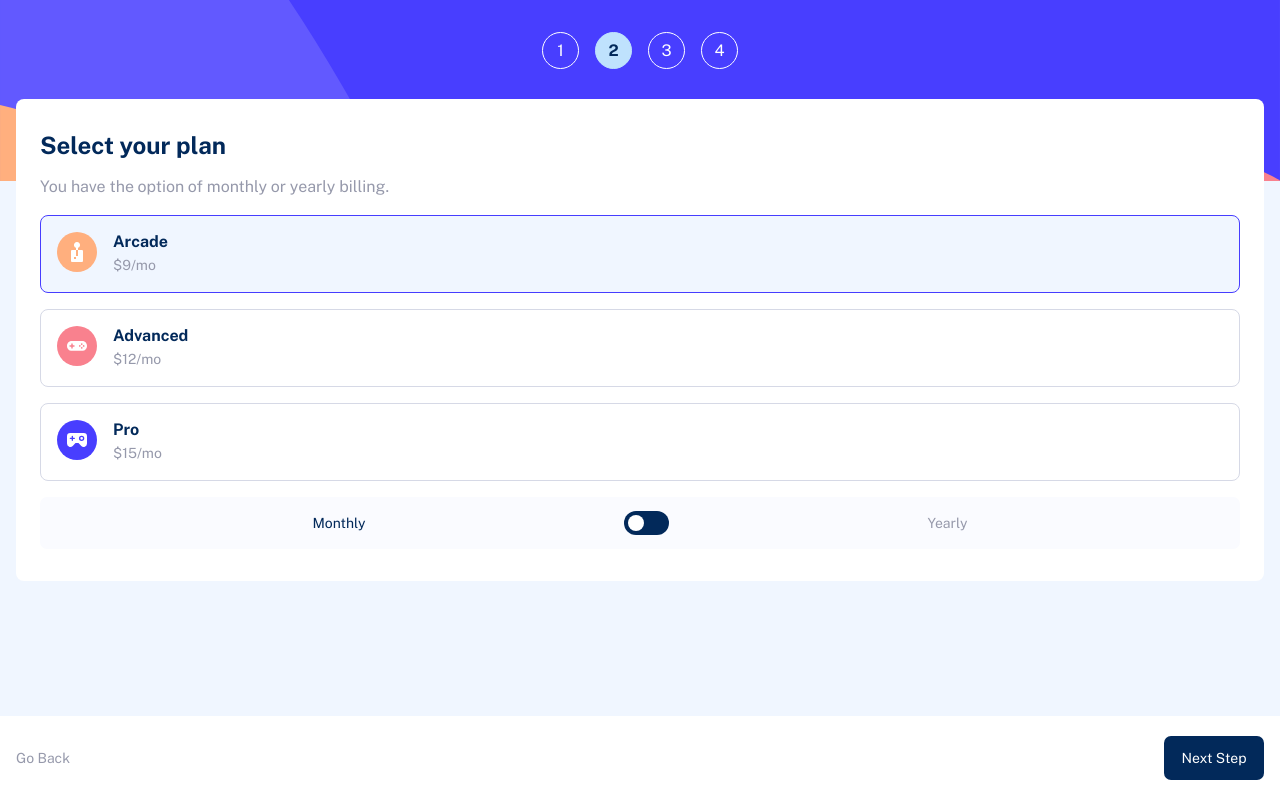
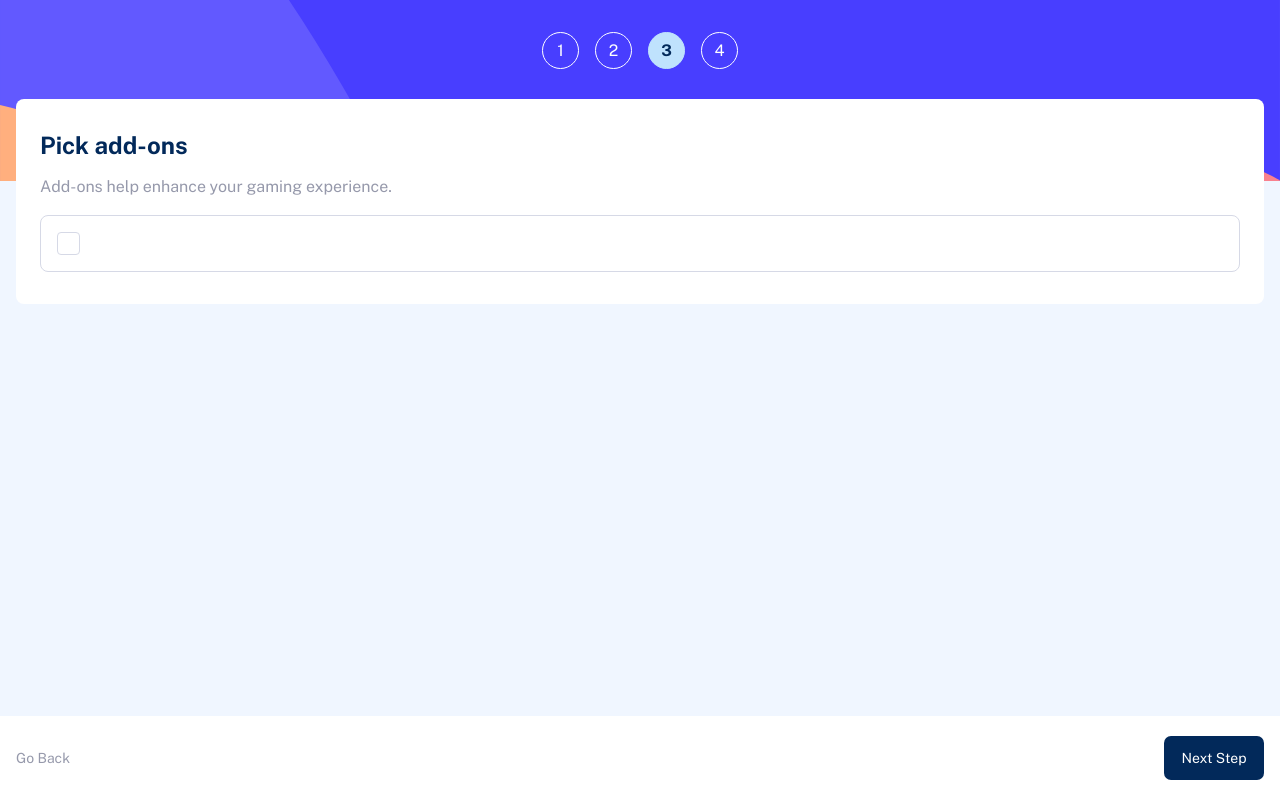
Before and after one commit to Mateeb11/multi-step-form, a React (Vite) app: page / in a window 1280 px wide. Built offline with nearby package versions, Linux system fonts and the light colour scheme.

Commit message:
adding the price logic
when the user click on an add-on, the the add-on will be saved. Also, making checking when the user gets back and to the previous step and change the plan time, the prices of the saved add-ons will change with it

```diff
--- a/src/Component/Content.jsx
+++ b/src/Component/Content.jsx
@@ -4,11 +4,12 @@ import classes from "./Content.module.scss";
 
 import Info from "./Form/Info";
 import Plan from "./Form/Plan";
+import AddOns from "./Form/AddOns";
 import Steps from "./Steps/Steps";
 import Navigation from "./Steps/navigation";
 
 export default function Content() {
-  const [step, setStep] = useState(2);
+  const [step, setStep] = useState(3);
 
   const [info, setInfo] = useState({ Name: "", Email: "", Number: "" });
   const [isInfoFormValid, setIsInfoFormValid] = useState({
@@ -21,6 +22,8 @@ export default function Content() {
     time: "Monthly",
     price: 9,
   });
+
+  const [addOns, setAddOns] = useState([]);
 
   return (
     <>
@@ -36,13 +39,16 @@ export default function Content() {
           />
         )}
         {step === 2 && <Plan plan={plan} setPlan={setPlan} />}
+        {step === 3 && (
+          <AddOns addOns={addOns} setAddOns={setAddOns} planTime={plan.time} />
+        )}
+        <Navigation
+          step={step}
+          setStep={setStep}
+          isFormValid={isInfoFormValid}
+          setIsFormValid={setIsInfoFormValid}
+        />
       </main>
-      <Navigation
-        step={step}
-        setStep={setStep}
-        isFormValid={isInfoFormValid}
-        setIsFormValid={setIsInfoFormValid}
-      />
     </>
   );
 }
--- a/src/Component/Form/AddOns.jsx
+++ b/src/Component/Form/AddOns.jsx
@@ -0,0 +1,61 @@
+import { useEffect } from "react";
+
+import classes from "./AddOns.module.scss";
+
+import Box from "../UI/Box";
+import Form from "../UI/Form";
+
+import checkmark from "../../../assets/images/icon-checkmark.svg";
+
+const findAddOns = (arr, text) => {
+  return arr.find((o) => o.title === text);
+};
+
+export default function AddOns({ addOns, setAddOns, planTime }) {
+  //when the user go back and chnage the plan time , this useEffect will make sure the user previous chioces price change
+  useEffect(() => {
+    let arr = [...addOns];
+    if (planTime === "Yearly") {
+      arr.forEach((object) => {
+        object.price <= 10 && (object.price *= 10);
+      });
+      setAddOns([...arr]);
+    } else if (planTime === "Monthly") {
+      arr.map((object) => {
+        object.price >= 10 && (object.price /= 10);
+      });
+      setAddOns([...arr]);
+    }
+  }, []);
+
+  const addOnsHandler = (e) => {
+    // console.log(findAddOns(addOns, e.target.id));
+    if (findAddOns(addOns, e.target.id)) {
+      let arr = [...addOns];
+      arr = arr.filter((addOns) => addOns.title != e.target.id);
+
+      setAddOns([...arr]);
+    } else {
+      let addOnPrice = 1;
+
+      setAddOns([...addOns, { title: e.target.id, price: addOnPrice }]);
+    }
+  };
+
+  console.log(addOns);
+
+  return (
+    <>
+      <Form
+        title={"Pick add-ons"}
+        description={"Add-ons help enhance your gaming experience."}
+      >
+        <Box id="Online service" onClick={addOnsHandler}>
+          <div className={classes.checkbox}>
+            <img src={checkmark} alt="" width={13} height={13} />
+          </div>
+        </Box>
+      </Form>
+    </>
+  );
+}
--- /dev/null
+++ b/src/Component/Form/AddOns.module.scss
@@ -0,0 +1,19 @@
+.checkbox {
+  padding: 0.25em;
+
+  border: 1px solid var(--clr-neutral-600);
+  border-radius: 0.25em;
+
+  img {
+    visibility: hidden;
+  }
+
+  .checked {
+    background-color: red;
+
+    border: none;
+    img {
+      visibility: visible;
+    }
+  }
+}
```
